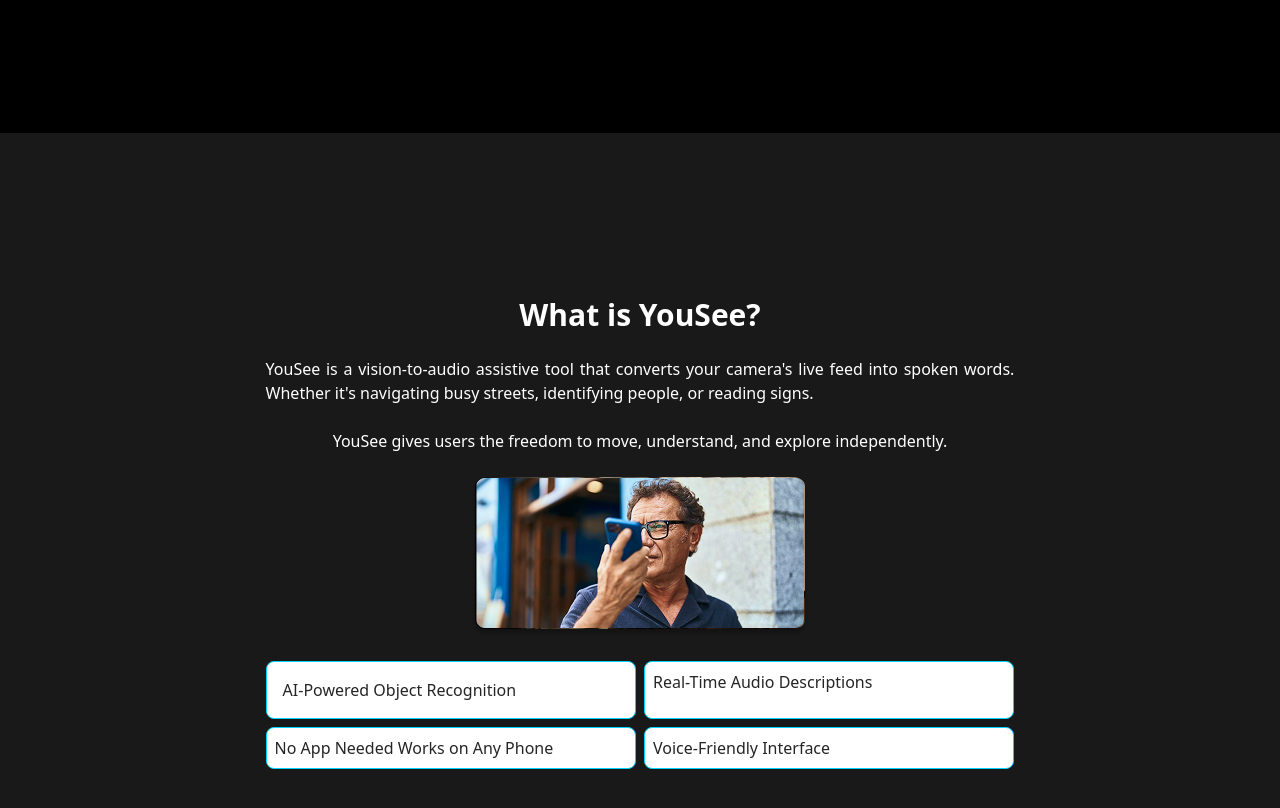
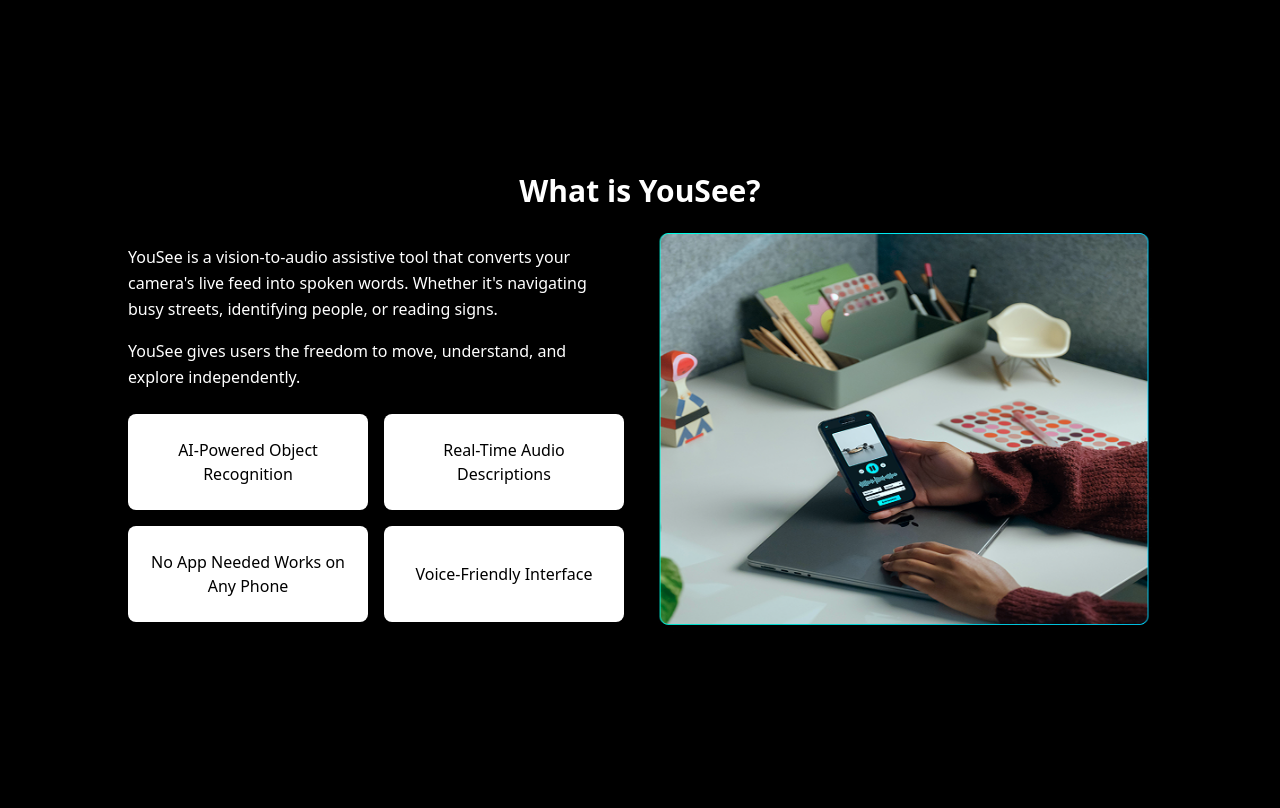
Before and after one commit to ayushcodes1729/hackhazards25, a React (Vite) app in the folder Frontend/: page / in a window 1280 px wide. Shown: the part 740-1548 px from the top of the page. Built offline with nearby package versions, Linux system fonts and the light colour scheme.

Commit message:
About section updated

```diff
--- a/Frontend/src/components/About.jsx
+++ b/Frontend/src/components/About.jsx
@@ -1,43 +1,106 @@
-import React from "react";
-import image from "../assets/image.png";
+import { useState, useEffect } from "react";
+import img from "../assets/image (1).png";
 
-const About = () => {
+export default function YouSee() {
+  const [windowWidth, setWindowWidth] = useState(window.innerWidth);
+
+  useEffect(() => {
+    const handleResize = () => {
+      setWindowWidth(window.innerWidth);
+    };
+
+    window.addEventListener("resize", handleResize);
+    return () => window.removeEventListener("resize", handleResize);
+  }, []);
+
+  const isMobile = windowWidth <= 768;
+
+  const features = [
+    { title: "AI-Powered Object Recognition" },
+    { title: "Real-Time Audio Descriptions" },
+    { title: "No App Needed Works on Any Phone" },
+    { title: "Voice-Friendly Interface" },
+  ];
+
   return (
-    <section className="h-screen w-screen bg-[#191919] text-[#FFFFFF] flex flex-col items-center justify-center px-4">
-      <h2 className="text-2xl md:text-3xl font-bold mb-6">What is YouSee?</h2>
+    <div className="bg-black text-white min-h-screen p-4">
+      <div className="max-w-5xl mx-auto">
+        <h1 className="text-2xl md:text-3xl font-bold text-center my-6">
+          What is YouSee?
+        </h1>
 
-      <p className="text-justify text-sm md:text-base max-w-[80%] md:max-w-[60%] mb-6">
-        YouSee is a vision-to-audio assistive tool that converts your camera's
-        live feed into spoken words. Whether it's navigating busy streets,
-        identifying people, or reading signs.
-      </p>
-      <p className="text-justify text-sm md:text-base max-w-[80%] md:max-w-[60%] mb-6">
-        YouSee gives users the freedom to move, understand, and explore
-        independently.
-      </p>
+        {!isMobile ? (
+  <div className="flex gap-8 items-center">
 
+    <div className="w-1/2">
+      <div className="mb-6">
+        <p className="leading-relaxed">
+          YouSee is a vision-to-audio assistive tool that converts your
+          camera's live feed into spoken words. Whether it's navigating
+          busy streets, identifying people, or reading signs.
+        </p>
+        <p className="mt-4 leading-relaxed">
+          YouSee gives users the freedom to move, understand, and explore
+          independently.
+        </p>
+      </div>
+
+      <div className="grid grid-cols-2 gap-4">
+        {features.map((feature, index) => (
+          <div
+            key={index}
+            className="bg-white text-black rounded-lg p-4 h-24 flex items-center justify-center text-center"
+          >
+            <p>{feature.title}</p>
+          </div>
+        ))}
+      </div>
+    </div>
+
+
+    <div className="w-1/2">
       <img
-        src={image}
-        alt="YouSee in action"
-        className="rounded-2xl max-w-[90%] sm:max-w-[60%] md:max-w-[50%] h-auto mb-6"
+        src={img}
+        alt="Person using YouSee app on smartphone"
+        className="rounded-lg object-cover w-full h-auto"
       />
+    </div>
+  </div>
+) : (
+          <div>
+            <div className="mb-6">
+              <p className="leading-relaxed">
+                YouSee is a vision-to-audio assistive tool that converts your
+                camera's live feed into spoken words. Whether it's navigating
+                busy streets, identifying people, or reading signs.
+              </p>
+              <p className="mt-4 leading-relaxed">
+                YouSee gives users the freedom to move, understand, and explore
+                independently.
+              </p>
+            </div>
 
-      <div className="grid grid-cols-2 text-[#252525] gap-2 w-full max-w-[88%] md:max-w-[60%]">
-        <div className="border border-[#00D4FF] bg-[#FFFFFF] rounded-lg p-4 text-justify">
-          AI-Powered Object Recognition
-        </div>
-        <div className="border border-[#00D4FF] bg-[#FFFFFF] rounded-lg p-2 text-justify">
-          Real-Time Audio Descriptions
-        </div>
-        <div className="border border-[#00D4FF] bg-[#FFFFFF] rounded-lg p-2 text-justify">
-          No App Needed Works on Any Phone
-        </div>
-        <div className="border border-[#00D4FF] bg-[#FFFFFF] rounded-lg p-2 text-justify">
-          Voice-Friendly Interface
-        </div>
+            <div className="w-full mb-4">
+              <img
+                src={img}
+                alt="Person using YouSee app on smartphone"
+                className="w-full rounded-lg"
+              />
+            </div>
+
+            <div className="grid grid-cols-2 gap-3">
+              {features.map((feature, index) => (
+                <div
+                  key={index}
+                  className="bg-white text-black rounded-lg p-3 h-20 flex items-center justify-center text-center"
+                >
+                  <p className="text-sm">{feature.title}</p>
+                </div>
+              ))}
+            </div>
+          </div>
+        )}
       </div>
-    </section>
+    </div>
   );
-};
-
-export default About;
+}
```
Also changed, not shown: Frontend/src/components/WorkPg.jsx (added, +10 -0 lines), Frontend/src/assets/image (1).png (added).
